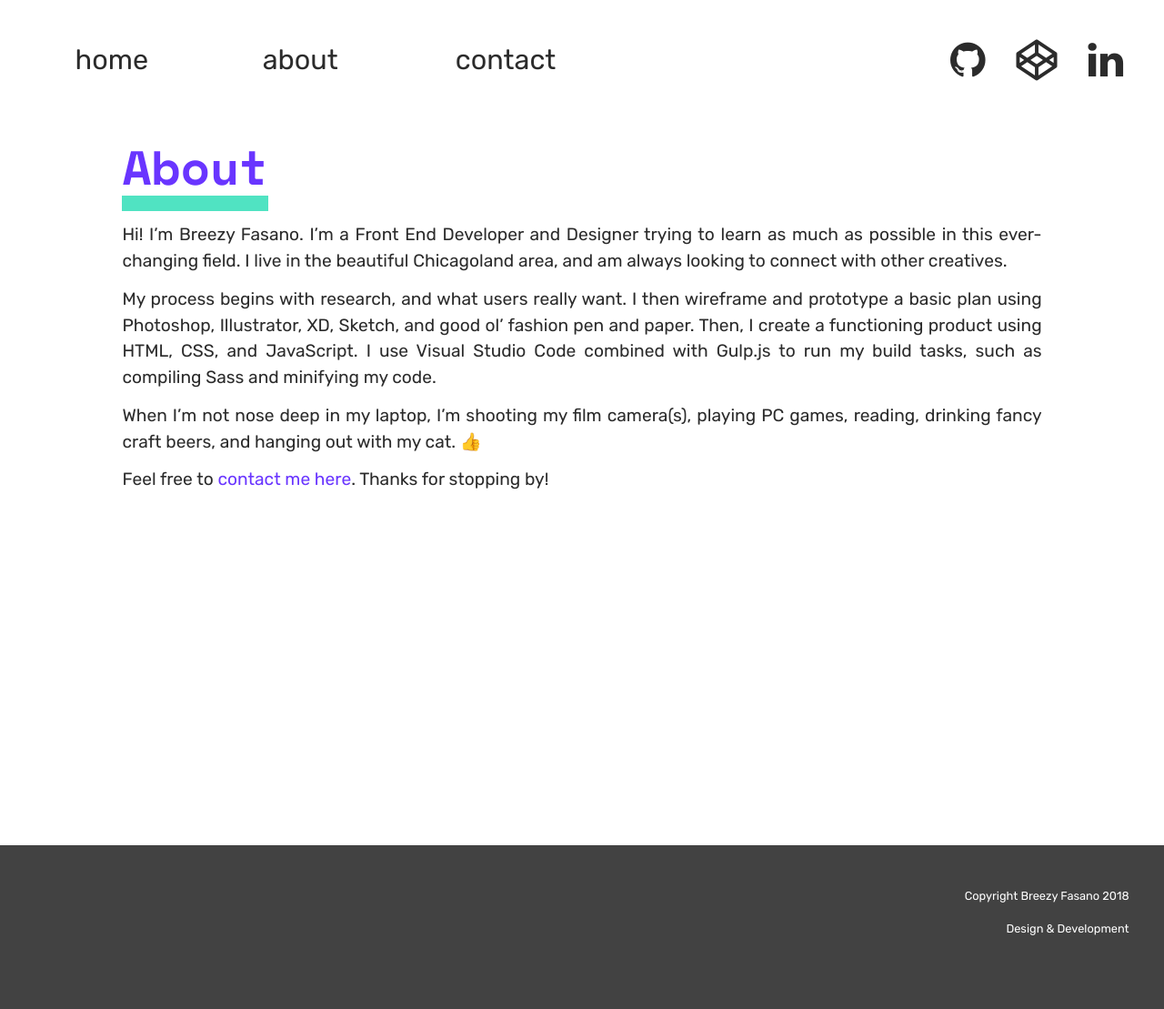
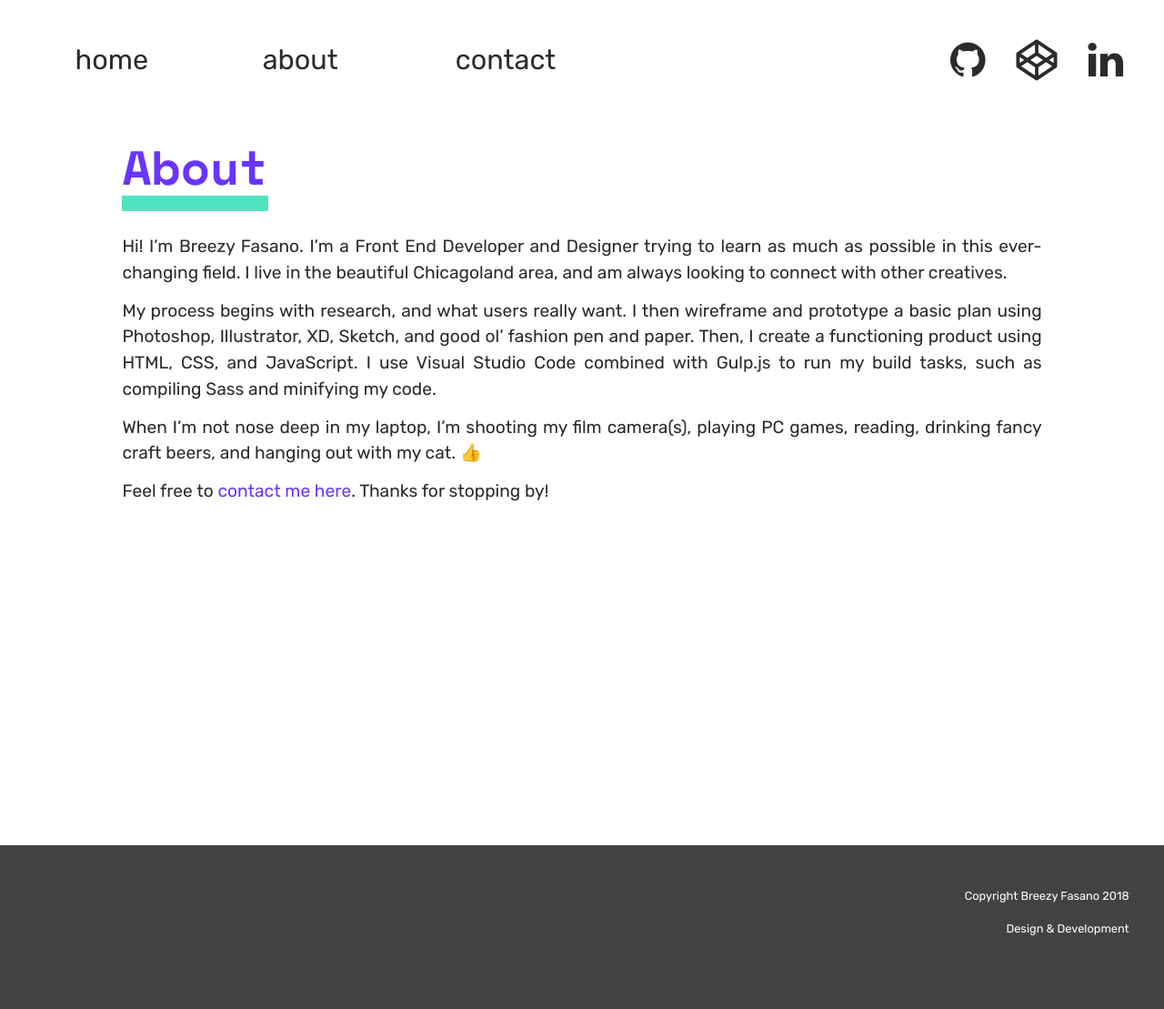
Before and after one commit to breezyfasano/breezyfasano-site, a Jekyll site: the page built from about.md, in a window 1280 px wide. Shown: the whole page at 91% size. Built offline with Jekyll 4.4.1, drawn with Linux system fonts in a browser that asks for light colours; nearby versions of some CDN libraries.

Commit message:
improved readability with spacing between page headers and content

```diff
--- a/_sass/_desktop-only.scss
+++ b/_sass/_desktop-only.scss
@@ -54,6 +54,7 @@
     }
 
     .post-content {
+        margin: 2vw 0 4.5vh 0;
         h2 {
             font-size: 2rem;
             margin: 3vw 0 0 0;
--- a/_sass/_posts.scss
+++ b/_sass/_posts.scss
@@ -84,7 +84,7 @@ a {
 
 .post-content {
     display: block;
-    margin-bottom:4.5vh;
+    margin: 4.5vw 0 4.5vh 0;
     line-height: 3rem;
 
     ul {
```
